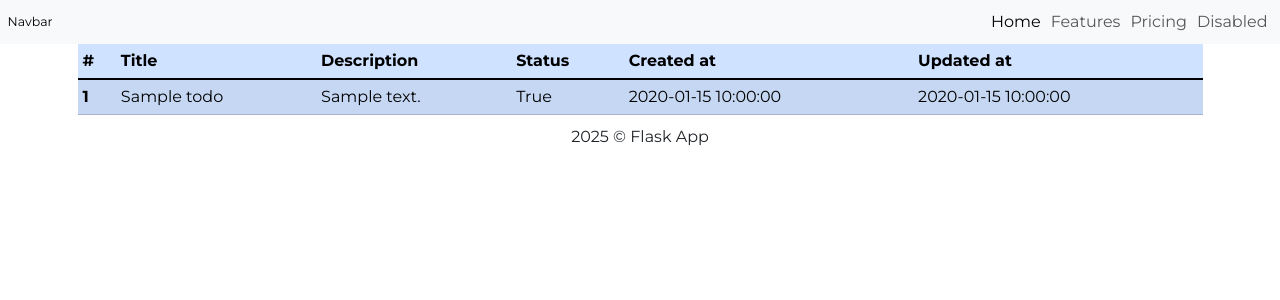
After one commit to MaxPolak04/flask_taskmanager_crud, a Flask app: page /task in a window 1280 px wide. The commit adds this page. Shown: the top 300 px of the page. Run offline with Flask 3, Linux system fonts and the light colour scheme; tables that the repository leaves empty hold one stand-in row (values such as "Sample post").

Commit message:
Create task GET route

```diff
--- a/app.py
+++ b/app.py
@@ -1,8 +1,12 @@
 from flask import Flask, request, render_template, url_for
+from config import Config
+from models import Todo, db
+from pathlib import Path
 
 
 app = Flask(__name__)
-# db = SQLAlchemy(app)
+app.config.from_object(Config)
+db.init_app(app)
 
 
 @app.route('/')
@@ -20,5 +24,11 @@ def form():
         return render_template('response.html', email=email, message=message)
 
 
+@app.route('/task', methods=['GET'])
+def get_all_task():
+    tasks = Todo.query.all()
+    return render_template('task.html', tasks=tasks)
+
+
 if __name__ == '__main__':
     app.run()
--- a/static/css/style.css
+++ b/static/css/style.css
@@ -16,3 +16,9 @@ body {
     font-family: "Montserrat", sans-serif;
     min-height: 100vh;
 }
+
+.footer {
+    display: flex;
+    justify-content: center;
+    align-items: center;
+}
--- a/templates/footer.html
+++ b/templates/footer.html
@@ -1,3 +1,3 @@
 <footer class="footer">
-    <p class="footer__text">&copy;</p>
+    <p class="footer__text">2025 &copy; Flask App</p>
 </footer>
--- /dev/null
+++ b/templates/task.html
@@ -0,0 +1,36 @@
+{% extends 'base.html' %}
+
+
+
+{% block title %} Tasks {% endblock %}
+
+
+
+{% block content %}
+<div class="container">
+    <table class="table table-primary table-striped table-hover">
+        <thead>
+            <tr>
+                <th scope="col">#</th>
+                <th scope="col">Title</th>
+                <th scope="col">Description</th>
+                <th scope="col">Status</th>
+                <th scope="col">Created at</th>
+                <th scope="col">Updated at</th>
+            </tr>
+        </thead>
+        <tbody class="table-group-divider">
+            {% for task in tasks %}
+            <tr>
+                <th scope="row">{{ task.id }}</th>
+                <td>{{ task.title }}</td>
+                <td>{{ task.description }}</td>
+                <td>{{ task.is_done }}</td>
+                <td>{{ task.created_at }}</td>
+                <td>{{ task.updated_at }}</td>
+            </tr>
+            {% endfor %}
+        </tbody>
+    </table>
+</div>
+{% endblock %}
```
Also changed, not shown: config.py (added, +11 -0 lines), models.py (added, +18 -0 lines), data/todo.db (added).
